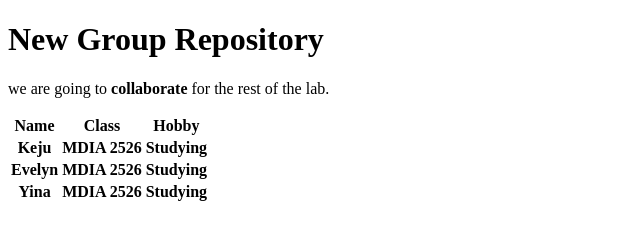
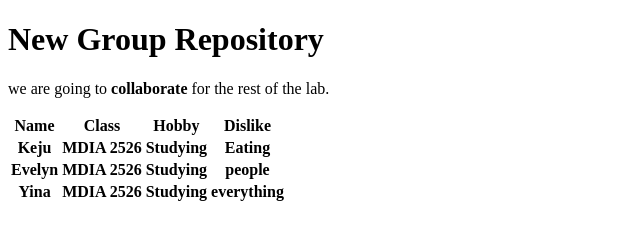
Before and after one commit to yinayoon419/Newgroup, a plain HTML site: page index.html in a window 1280 px wide. Shown: the whole page, without its empty margins (0-640 px from the left). Drawn offline with Linux system fonts and the light colour scheme.

Commit message:
added more funny things

```diff
--- a/index.html
+++ b/index.html
@@ -13,21 +13,25 @@
 <th>Name</th>
 <th>Class</th>
 <th>Hobby</th>
+<th>Dislike</th>
 </tr>
 <tr>
 <th>Keju</th>
 <th>MDIA 2526</th>
 <th>Studying</th>
+<th>Eating</th>
 </tr>
 <tr>
 <th>Evelyn</th>
 <th>MDIA 2526</th>
 <th>Studying</th>
+<th>people</th>
 </tr>
 <tr>
 <th>Yina</th>
 <th>MDIA 2526</th>
 <th>Studying</th>
+<th>everything</th>
 </tr>
 </table>
 </body>
```
